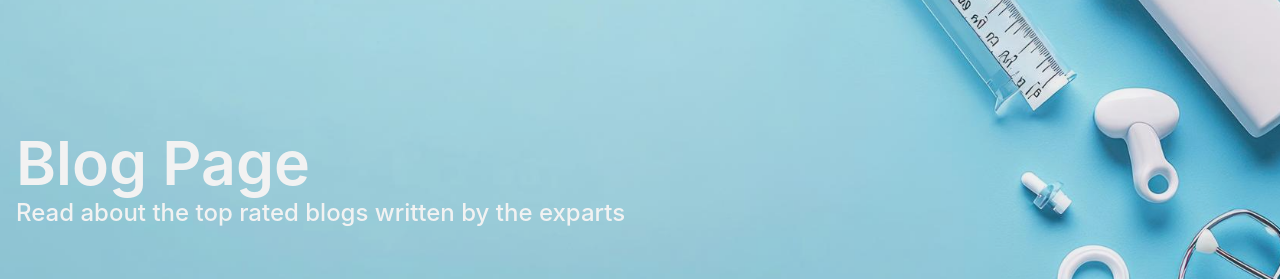
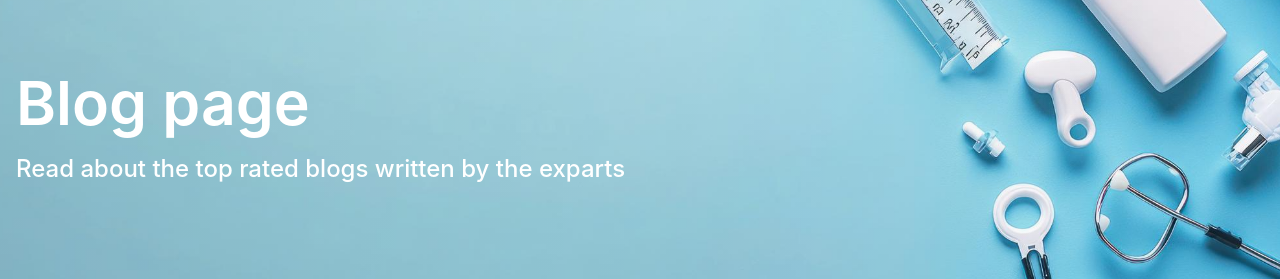
Before and after one commit to Nafiz-Al-Turabi/seoul-clinic-guide, a Next.js app: page /blogs in a window 1280 px wide. Shown: the part 239-518 px from the top of the page. Built offline with nearby package versions, Linux system fonts and the light colour scheme; no server answers.

Commit message:
BlogHero and CategoryHero Updated

```diff
--- a/components/Blogs/BlogHero/BlogHero.tsx
+++ b/components/Blogs/BlogHero/BlogHero.tsx
@@ -1,15 +1,22 @@
-import React from 'react';
+import React from "react";
 import blogHeroImage from "@/public/assets/images/blogHero.png";
 const BlogHero = () => {
-    return (
-        <div style={{ backgroundImage: `url(${blogHeroImage.src})` }} className="relative w-full bg-position-center bg-cover bg-center bg-no-repeat h-[669px]">
-            <div className="absolute inset-0 bg-black/5 z-0"></div>
-            <div className='max-w-[86rem] mx-auto px-4 2xl:px-0 flex flex-col justify-center h-full'>
-                <h1 className='font-bold text-white'>Blog Page</h1>
-                <p className='text-2xl font-medium text-white'>Read about the top rated blogs written by the exparts</p>
-            </div>
-        </div>
-    );
+  return (
+    <div
+      style={{ backgroundImage: `url(${blogHeroImage.src})` }}
+      className="relative w-full bg-position-center bg-cover bg-center bg-no-repeat h-[30vh] sm:h-[40vh] lg:h-[70.7vh]"
+    >
+      <div className="absolute inset-0 bg-gradient-to-l to-black/10 from-transparent z-0"></div>
+      <div className="max-w-[86rem] mx-auto px-4 2xl:px-0 flex flex-col justify-center h-full relative z-10">
+        <h1 className="font-bold text-white text-4xl md:text-5xl lg:text-6xl ">
+          Blog page
+        </h1>
+        <p className="text-lg sm:text-2xl font-medium text-white  mt-4">
+        Read about the top rated blogs written by the exparts
+        </p>
+      </div>
+    </div>
+  );
 };
 
 export default BlogHero;
--- a/components/Categories/CategoriesHero/CategoriesHero.tsx
+++ b/components/Categories/CategoriesHero/CategoriesHero.tsx
@@ -5,14 +5,14 @@ const CategoriesHero = () => {
   return (
     <div
       style={{ backgroundImage: `url(${categoriesHeroImage.src})` }}
-      className="relative w-full bg-position-center bg-cover bg-center bg-no-repeat h-[669px]"
+      className="relative w-full bg-position-center bg-cover bg-center bg-no-repeat h-[30vh] sm:h-[40vh] lg:h-[70.7vh]"
     >
       <div className="absolute inset-0 bg-gradient-to-l to-black/50 from-transparent z-0"></div>
       <div className="max-w-[86rem] mx-auto px-4 2xl:px-0 flex flex-col justify-center h-full relative z-10">
         <h1 className="font-bold text-white text-4xl md:text-5xl lg:text-6xl ">
           Categories
         </h1>
-        <p className="text-2xl font-medium text-white  mt-4">
+        <p className="text-lg sm:text-2xl font-medium text-white mt-4">
           Look at the clinics you are looking for
         </p>
       </div>
--- a/components/shared/Navbar/Navbar.tsx
+++ b/components/shared/Navbar/Navbar.tsx
@@ -12,6 +12,7 @@ const menus = [
   {
     label: "Categories",
     dropdown: [
+      { path: "/categories", label: "All Categories" },
       { path: "#", label: "Skincare" },
       { path: "#", label: "Hair" },
     ],
```
